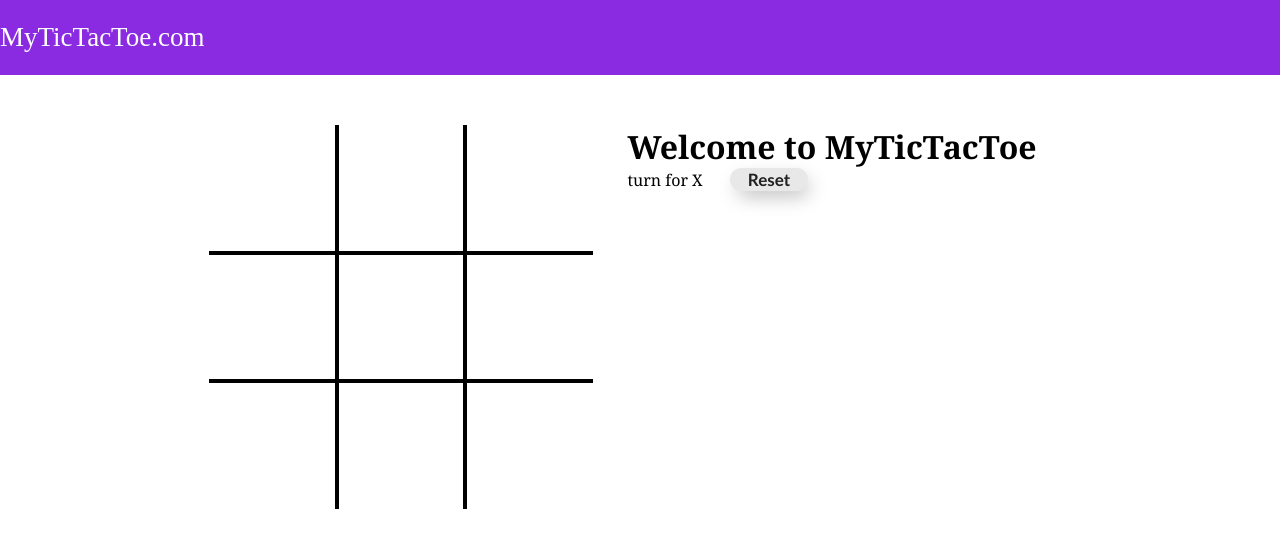
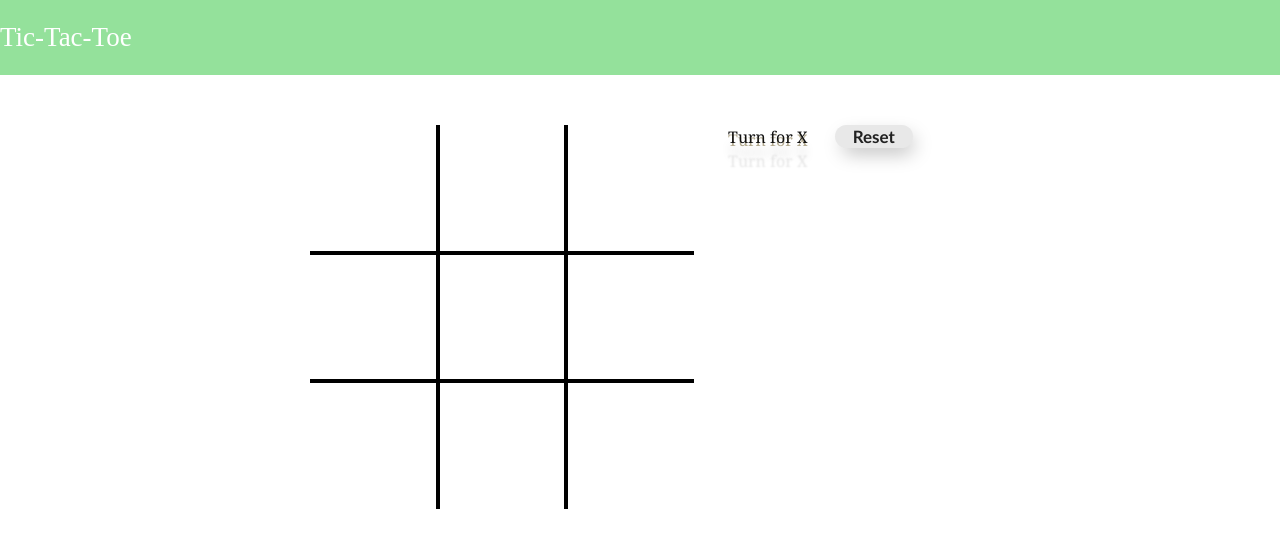
Before and after one commit to sandhu32/tictactoe, a plain HTML site: page index.html in a window 1280 px wide. Shown: the top 548 px of the page. Drawn offline with Linux system fonts and the light colour scheme.

Commit message:
new updates

```diff
--- a/index.html
+++ b/index.html
@@ -10,8 +10,9 @@
 <body>
     <nav>
         <ul>
-            <li>MyTicTacToe.com</li>
+            <li>Tic-Tac-Toe</li>
         </ul>
+
     </nav>
 
     <div class="gameContainer">
@@ -27,14 +28,14 @@
         <div class ="box bb-0 br-0"> <span class="boxtext"></span></div>
         </div>
         <div class="gameInfo">
-            <h1>Welcome to MyTicTacToe</h1>
+            <h1></h1>
             <div>
-                <span class="info">turn for X</span>
+                <span class="info">Turn for X</span>
                 <button id="reset">Reset</button>
+
             </div>
         </div>
     </div>
-
     <footer>Made by Rajpreet Singh Sandhu</footer>
     <script src="script.js"></script>
 </body>
--- a/style.css
+++ b/style.css
@@ -4,8 +4,8 @@
 }
 
 nav{
-    background-color: blueviolet;
-    color: white;
+    background-color: #94E19B;
+    color: rgb(255, 255, 255);
     height: 75px;
     font-size: 27px;
     display: flex;
@@ -16,6 +16,7 @@ nav{
 nav ul{
     list-style-type: none;
 }
+
 
 .gameContainer{
     background-color:rgb(255, 255, 255);
@@ -43,13 +44,21 @@ nav ul{
 }
 .box:hover{
     background-color: #D3D3D3;
+    cursor: crosshair;
 }
 
 .gameInfo{
     padding: 0 34px;
     font-family: Georgia, 'Times New Roman', Times, serif;
+
 }
-
+.info{
+    color: #121212;
+    text-shadow: 0px 3px 0px #b2a98f,
+    0px 14px 10px rgba(0,0,0,0.15),
+    0px 24px 2px rgba(0,0,0,0.1),
+    0px 34px 30px rgba(0,0,0,0.1);
+}
 
 .br-0{
     border-right: 0;
```
